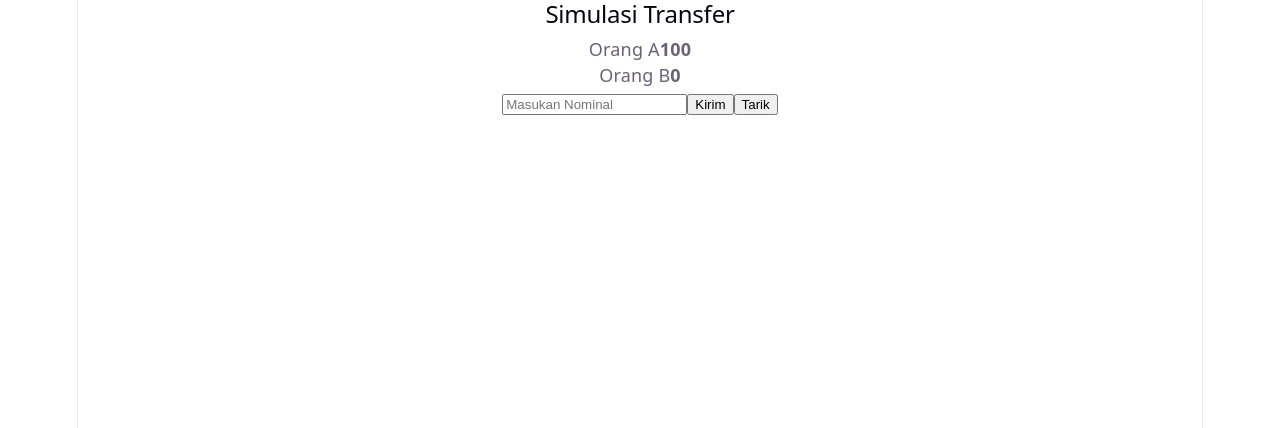
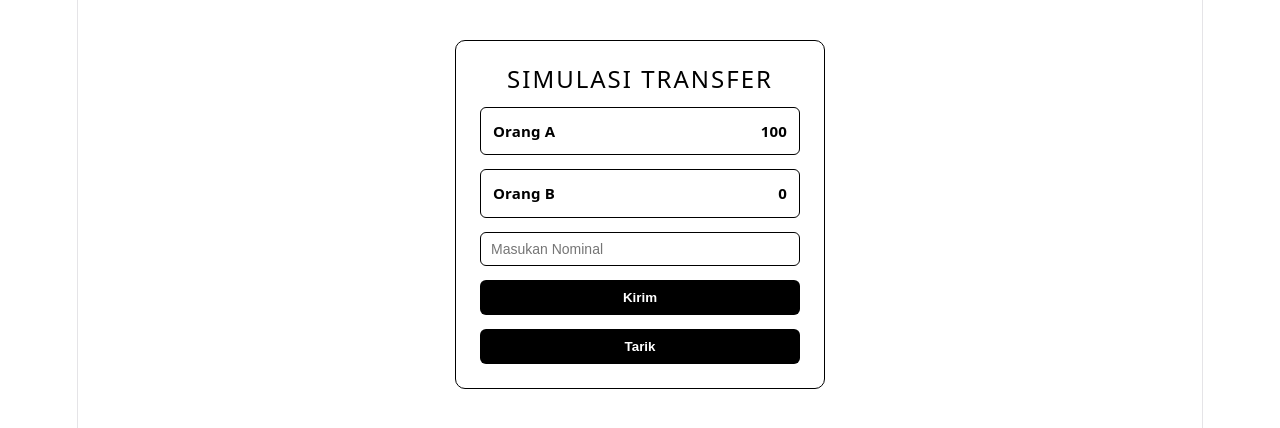
Before and after one commit to syams-savero/React, a React (Vite) app: page / in a window 1280 px wide. Both pictures are taken after a click on the button "Transfer". Shown: the top 428 px of the page. Built offline with nearby package versions, Linux system fonts and the light colour scheme.

Commit message:
styling use ref transfer example

```diff
--- a/src/App.css
+++ b/src/App.css
@@ -313,3 +313,83 @@
   background: black;
   color: white;
 }
+
+.transfer-page {
+  display: flex;
+  justify-content: center;
+  align-items: center;
+  padding: 40px 16px;
+}
+
+.transfer-card {
+  width: 320px;
+  background: white;
+  border: 1px solid black;
+  border-radius: 10px;
+  padding: 24px;
+  display: flex;
+  flex-direction: column;
+  gap: 14px;
+}
+
+.transfer-card h2 {
+  margin: 0;
+  text-align: center;
+  text-transform: uppercase;
+  letter-spacing: 2px;
+}
+
+.balance-row {
+  display: flex;
+  justify-content: space-between;
+  padding: 10px 12px;
+  border: 1px solid black;
+  border-radius: 6px;
+  font-size: 15px;
+}
+
+.balance-row span {
+  color: black;
+  font-weight: 600;
+}
+
+.balance-row b {
+  color: black;
+}
+
+.transfer-card input {
+  padding: 8px 10px;
+  border: 1px solid black;
+  border-radius: 6px;
+  font-size: 14px;
+}
+
+.transfer-card input[type="number"]::-webkit-outer-spin-button,
+.transfer-card input[type="number"]::-webkit-inner-spin-button {
+  -webkit-appearance: none;
+  margin: 0;
+}
+
+.transfer-card input[type="number"] {
+  -moz-appearance: textfield;
+  appearance: textfield;
+}
+
+.transfer-card button {
+  padding: 10px;
+  border: none;
+  border-radius: 6px;
+  background: black;
+  color: white;
+  font-weight: 600;
+  cursor: pointer;
+}
+
+.transfer-card button:disabled {
+  background: gray;
+  cursor: not-allowed;
+}
+
+.judul-transfer {
+  color: black;
+}
```
